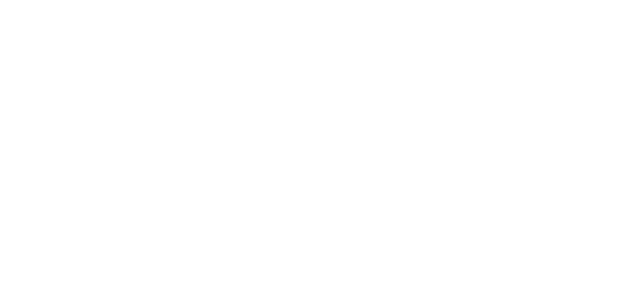
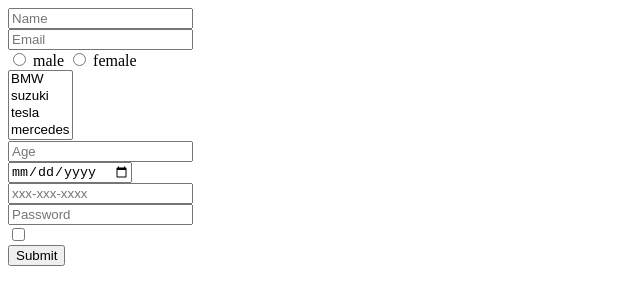
Before and after one commit to acciojob/signup-form-car-8605763865, a website: page main.html in a window 1280 px wide. Shown: the whole page, without its empty margins (0-640 px from the left). Drawn offline with Linux system fonts and the light colour scheme.

Commit message:
created a submission

```diff
--- a/main.html
+++ b/main.html
@@ -7,6 +7,26 @@
 </head>
 
 <body>
+	<form>
+	<input type="text" id="name" placeholder="Name"><br>
+		<input type="email" id="email" placeholder="Email"><br>
+		<input type="radio" id="gender_m" name="gender"> male
+		<input type="radio" id="gender_f" name="gender"> female
+		<br>
+		<select id=""cars placeholder="--Please choose an option--" multiple>
+			<option> BMW</option>
+			<option> suzuki</option>
+			<option> tesla</option>
+			<option> mercedes</option>
+
+		</select><br>
+		<input id="age" type="number" placeholder="Age"><br>
+		<input id="dob" type="date" ><br>
+		<input type="tel" id="tel" placeholder="xxx-xxx-xxxx"><br>
+		<input id="password" type="password" placeholder="Password"><br>
+		<input type="checkbox" id="tos"><br>
+		<input type="submit">
+	</form>
 	<!-- the entire body must be written by student -->
     <script type="text/javascript" src="./script.js">
 </script>
```
